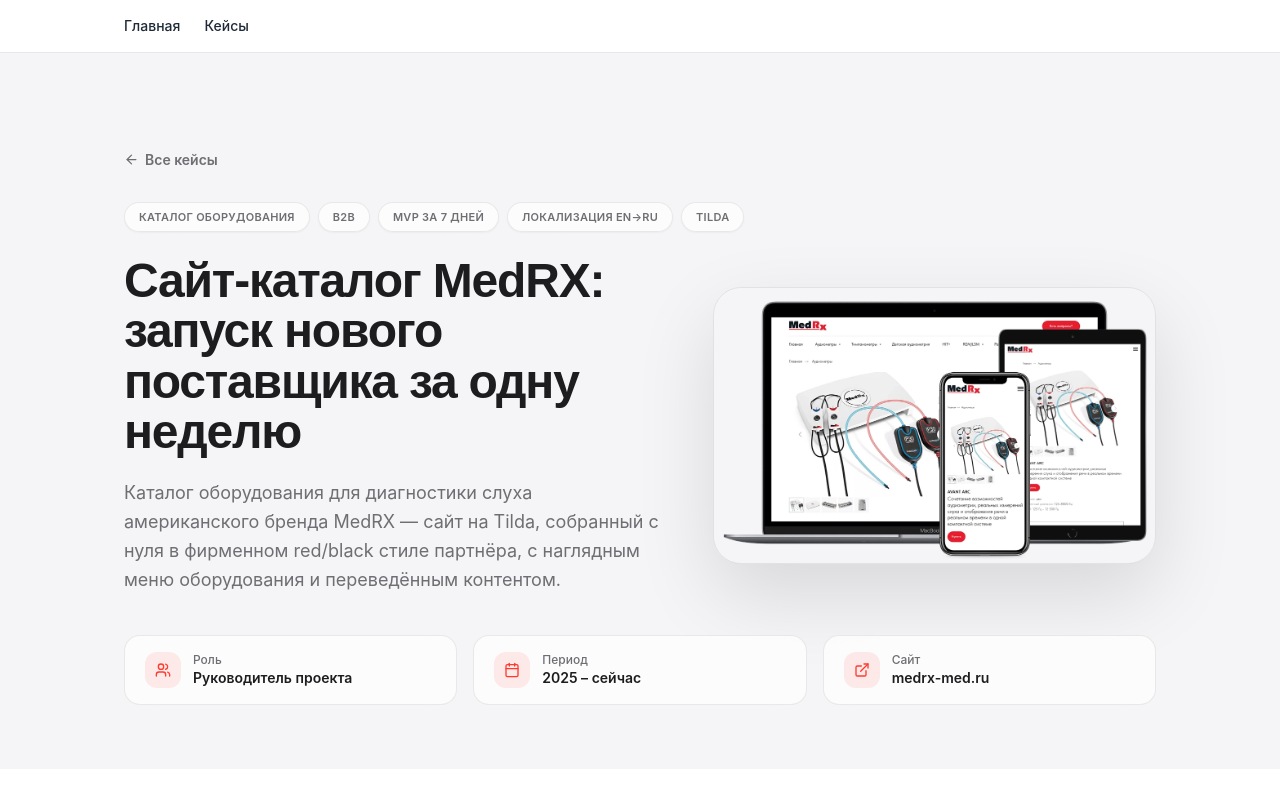
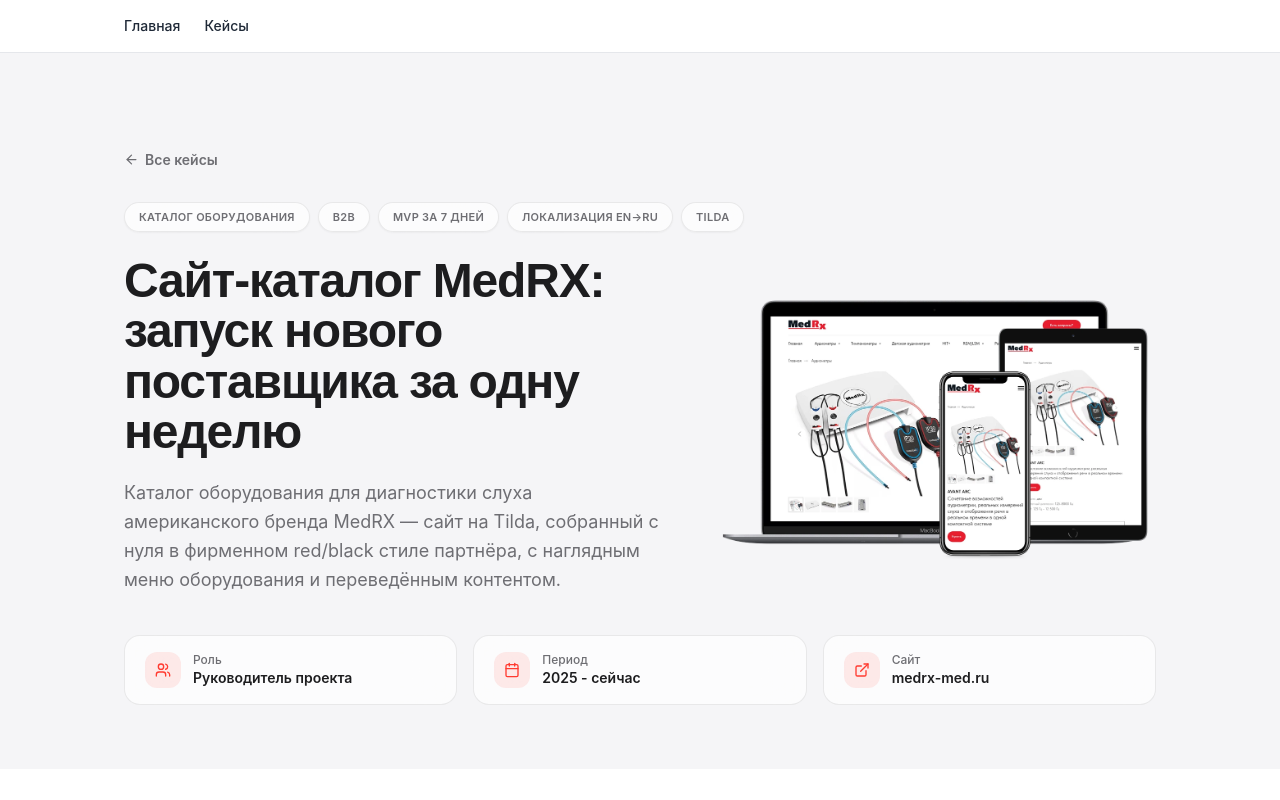
Before and after one commit to ylicezar/portfolio, a React (Vite) app: page /cases/medrx in a window 1280 px wide. Shown: the top 800 px of the page. Built offline with nearby package versions, Linux system fonts and the light colour scheme.

Commit message:
Правки в кейсе

```diff
--- a/src/pages/CaseMedRx.tsx
+++ b/src/pages/CaseMedRx.tsx
@@ -77,7 +77,7 @@ const TAGS = ["Каталог оборудования", "B2B", "MVP за 7 дн
 
 const META = [
   { icon: Users, label: "Роль", value: "Руководитель проекта" },
-  { icon: Calendar, label: "Период", value: "2025 – сейчас" },
+  { icon: Calendar, label: "Период", value: "2025 - сейчас" },
 ];
 
 const GOALS = [
@@ -185,7 +185,7 @@ export default function CaseMedRx() {
                 меню оборудования и переведённым контентом.
               </p>
             </div>
-            <ShotCard src={`${IMG}/after-3-responsive.webp`} alt="Адаптивная вёрстка сайта MedRX на разных устройствах" />
+            <img src="/cases/medrx/after-3-responsive.webp" alt="Адаптивная вёрстка сайта MedRX на разных устройствах" className="w-full h-auto block rounded-[28px]" />
           </div>
 
           <div className="grid grid-cols-1 sm:grid-cols-3 gap-4">
@@ -405,7 +405,7 @@ export default function CaseMedRx() {
             <ArrowLeft size={15} /> Все кейсы
           </Link>
           <a
-            href="#contact"
+            href="mailto:79260655851@ya.ru"
             className="inline-flex items-center gap-2 font-semibold px-6 py-3 rounded-full transition-colors text-sm text-white"
             style={{ background: RED }}
           >
```
Also changed, not shown: public/cases/medrx/after-5-menu.png.
